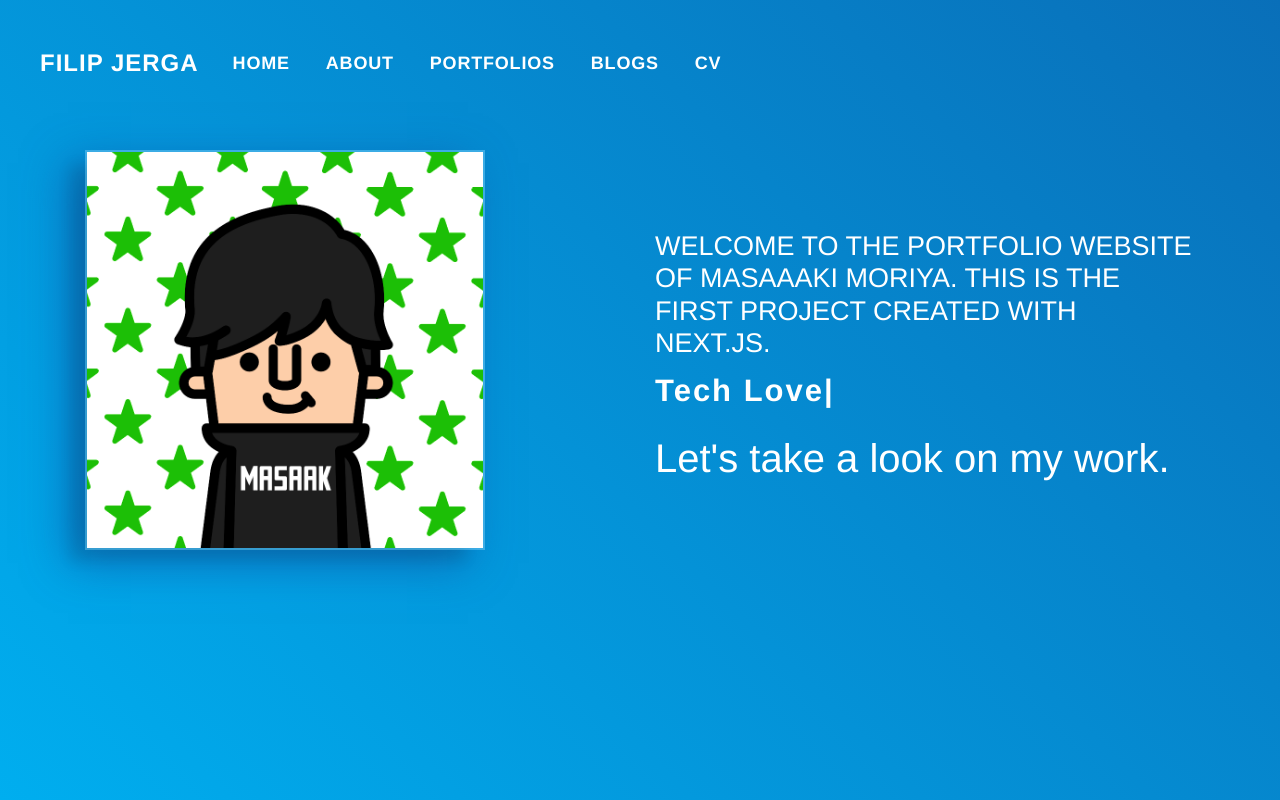
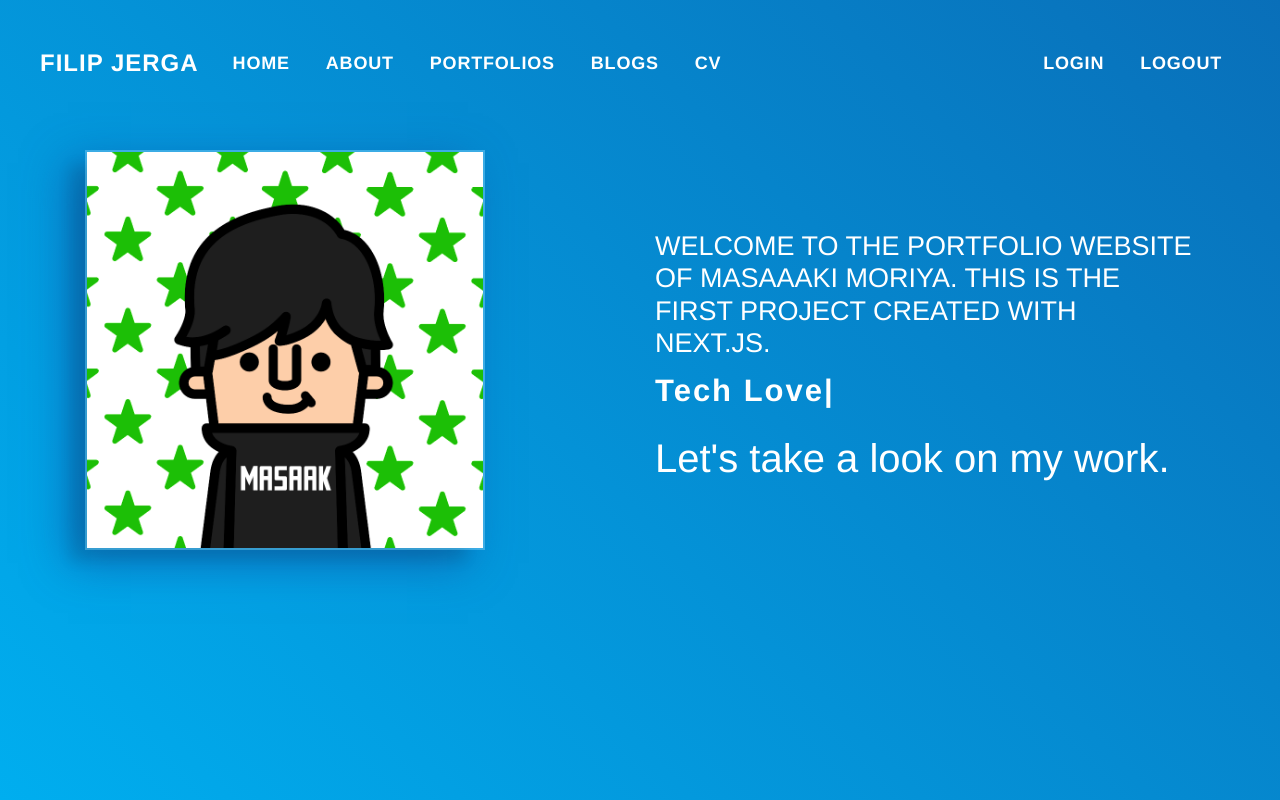
Before and after one commit to moriyamasaaaki/spa_blog-next, a Next.js app: page / in a window 1280 px wide. Built offline with nearby package versions, Linux system fonts and the light colour scheme.

Commit message:
feat(ts,tsx): マークアップ、データ追加 #11

```diff
--- a/components/shared/Header.tsx
+++ b/components/shared/Header.tsx
@@ -1,13 +1,6 @@
 import React, { useState } from "react";
 import Link from "next/link";
-import {
-  Collapse,
-  Navbar,
-  NavbarToggler,
-  NavbarBrand,
-  Nav,
-  NavItem,
-} from "reactstrap";
+import { Collapse, Navbar, NavbarToggler, Nav, NavItem } from "reactstrap";
 
 const BsNavLink = (props) => {
   const { href, title } = props;
@@ -22,6 +15,14 @@ const BsNavBrand = () => (
   <Link href="/">
     <a className="navbar-brand port-navbar-brand">Filip Jerga</a>
   </Link>
+);
+
+const LoginLink = () => (
+  <span className="nav-link port-navbar-link clickable">Login</span>
+);
+
+const LogoutLink = () => (
+  <span className="nav-link port-navbar-link clickable">Logout</span>
 );
 
 const Header = () => {
@@ -56,6 +57,14 @@ const Header = () => {
               <BsNavLink href="/cv" title="Cv" />
             </NavItem>
           </Nav>
+          <Nav navbar>
+            <NavItem className="port-navbar-item">
+              <LoginLink />
+            </NavItem>
+            <NavItem className="port-navbar-item">
+              <LogoutLink />
+            </NavItem>
+          </Nav>
         </Collapse>
       </Navbar>
     </div>
--- /dev/null
+++ b/data.ts
@@ -0,0 +1,11 @@
+
+export const data = [
+    {
+        title: 'Hello World',
+        subtitle: 'サブタイトル1'
+    },
+    {
+        title: 'Hello World 2',
+        subtitle: 'サブタイトル2'
+    }
+]
--- /dev/null
+++ b/pages/api/v1/posts/index.tsx
@@ -0,0 +1,7 @@
+import { data } from "../../../../data";
+
+function handlePosts(req, res) {
+  res.status(200).json(data);
+}
+
+export default handlePosts;
--- a/styles/main.scss
+++ b/styles/main.scss
@@ -11,6 +11,10 @@ html, body {
   position: absolute;
 }
 
+.clickable {
+  cursor: pointer;
+}
+
 .base-page {
   padding-top: 150px;
   color: white;
```
Also changed, not shown: pages/portfolios/index.tsx (+13 -2 lines).
